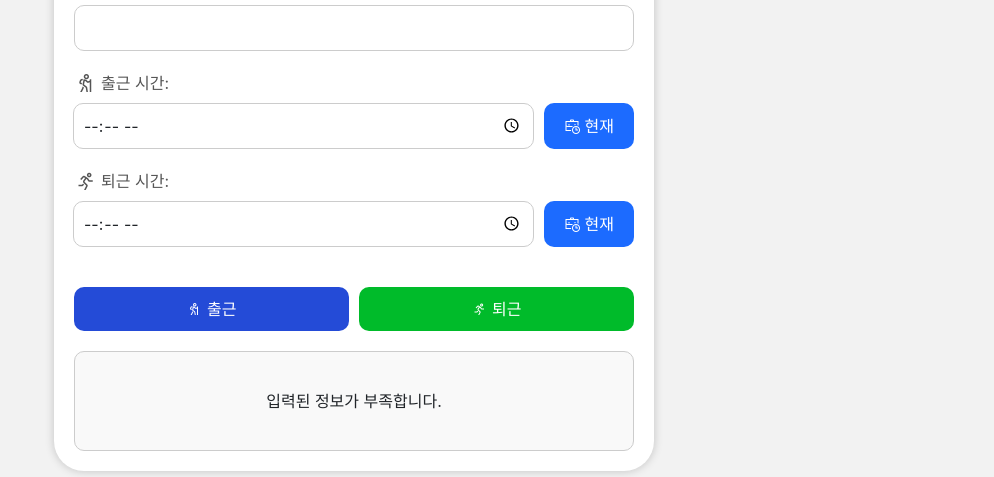
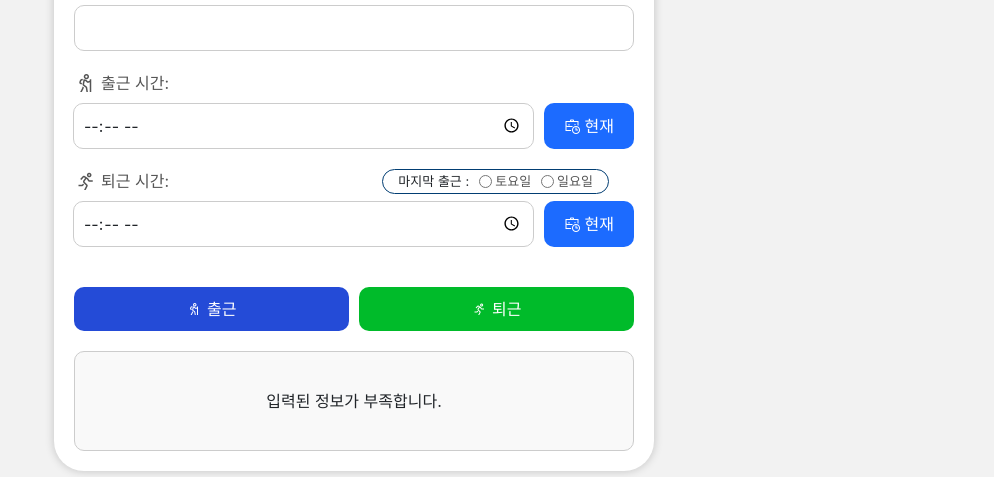
Before and after one commit to constyejin/commute, a plain HTML site: page index.html in a window 1280 px wide. Shown: the part 236-713 px from the top of the page, without its empty margins (286-1280 px from the left). Drawn offline with nearby package versions, Linux system fonts and the light colour scheme.

Commit message:
Add weekend checkbox

```diff
--- a/index.html
+++ b/index.html
@@ -33,8 +33,17 @@
 
           <div class="input-group">
             <div>
-              <label for="endTime"><i class="las la-running"></i> 퇴근 시간:</label>
+              <label for="endTime">
+                <i class="las la-running"></i> 퇴근 시간:
+              </label>
+
+              <div id="weekendCheck" class="weekend-check">
+                <span>마지막 출근 :</span>
+                <label><input type="radio" id="chk_saturday" name="weekend"> 토요일</label>
+                <label><input type="radio" id="chk_sunday" name="weekend"> 일요일</label>
+              </div>
             </div>
+
             <div class="input-btn-wrap">
               <input type="time" id="departureTime" name="departureTime">
               <button type="button" id="fillDepartureTime"><i class="las la-business-time"></i> 현재</button>
```
